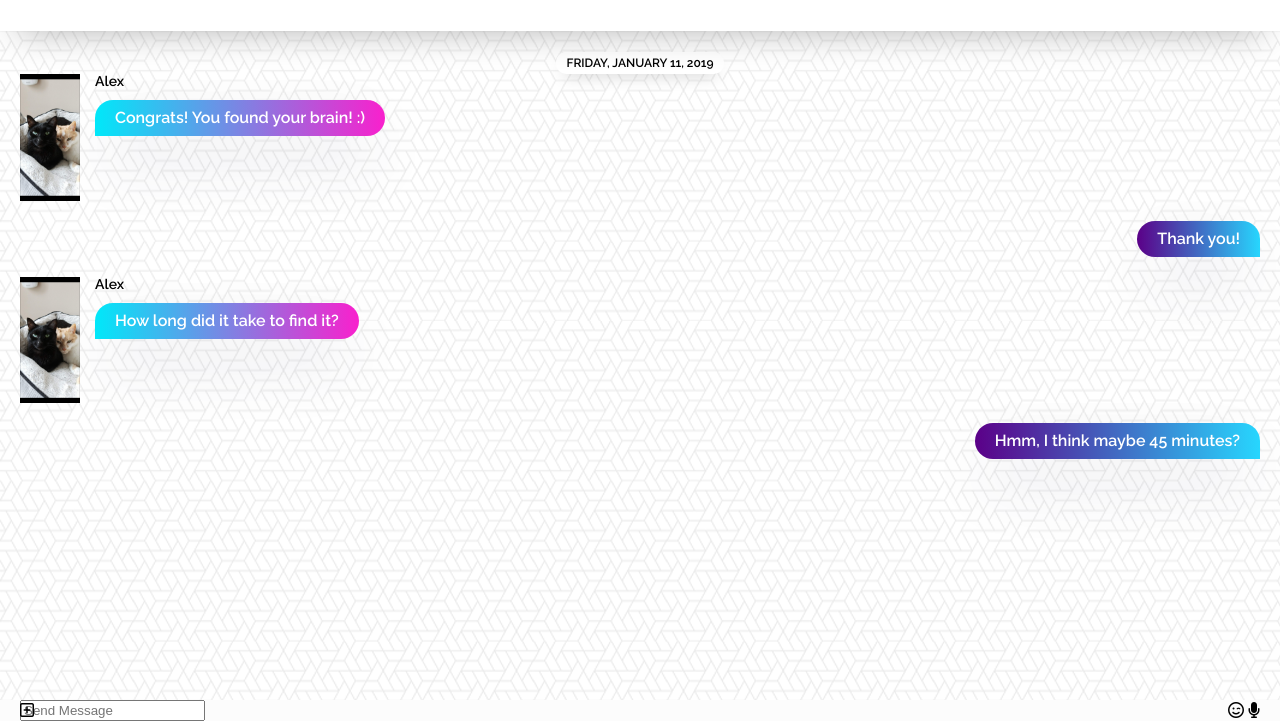
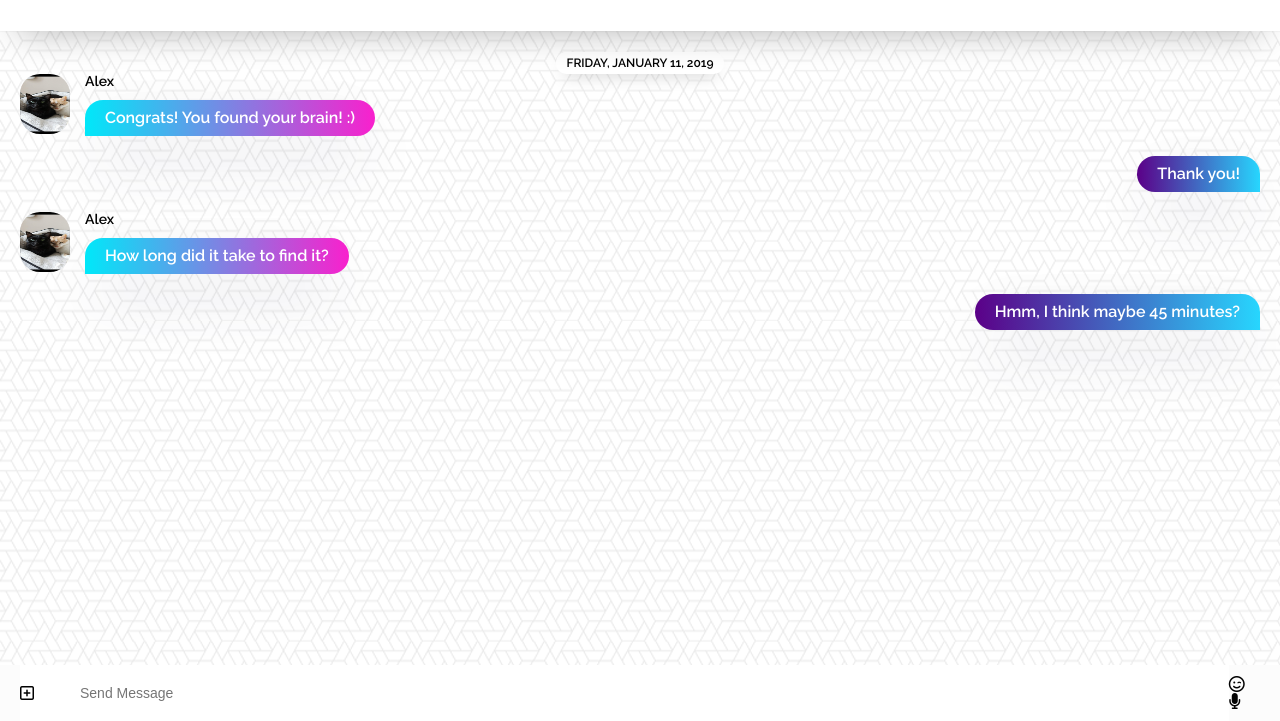
Before and after one commit to KimTiffany/Kakao-Clone, a plain HTML site: page chat.html in a window 1280 px wide. Shown: the part 79-800 px from the top of the page. Drawn offline with Linux system fonts and the light colour scheme.

Commit message:
update 08/04/2020

```diff
--- a/chat.html
+++ b/chat.html
@@ -51,7 +51,7 @@
           <img
             src="images/alex_minnie.jpg"
             alt=""
-            class="m-avatar friend__avatar"
+            class="m-avatar message__avatar"
           />
           <div class="message__content">
             <span class="message__author">Alex</span>
@@ -73,7 +73,7 @@
           <img
             src="images/alex_minnie.jpg"
             alt=""
-            class="m-avatar friend__avatar"
+            class="m-avatar message__avatar"
           />
           <div class="message__content">
             <span class="message__author">Alex</span>
@@ -95,7 +95,7 @@
     </main>
     <div class="chat__write--container">
       <input
-        class="chat_write"
+        class="chat__write"
         type="text"
         placeholder="Send Message"
         class="chat__write-input"
--- a/css/chat.css
+++ b/css/chat.css
@@ -7,6 +7,7 @@
   box-shadow: 0 18px 36px -18px rgba(0, 0, 0, 0.3),
     0 -12px 36px -8px rgba(0, 0, 0, 0.025);
 }
+
 .chats-body {
   padding: 0px;
   padding-top: 100px;
@@ -51,11 +52,11 @@
   position: absolute;
 }
 .chat__write:focus {
-  outline: none;
+  outline: none;s
 }
 .chat__icon {
   font-size: 18px;
-  transition: opacity 0.5s ease-in-out;
+  transition: 0.5s ease-in-out;
 }
 .chat__write:focus ~ .chat__icon {
   opacity: 0;
@@ -111,7 +112,8 @@
 }
 .incoming-message img {
   width: 50px;
-  border-radius: 15;
+  border-radius: 20px;
+  height: 60px;
   margin-right: 15px;
 }
 .message .message__bubble {
--- a/css/friend.css
+++ b/css/friend.css
@@ -6,8 +6,8 @@
 
 .friend .friend__avatar {
   width: 50px;
-  height: 50px;
-  border-radius: 38%;
+  height: 60px;
+  border-radius: 20px;
 }
 
 .friend__avatar.g-avatar {
```
